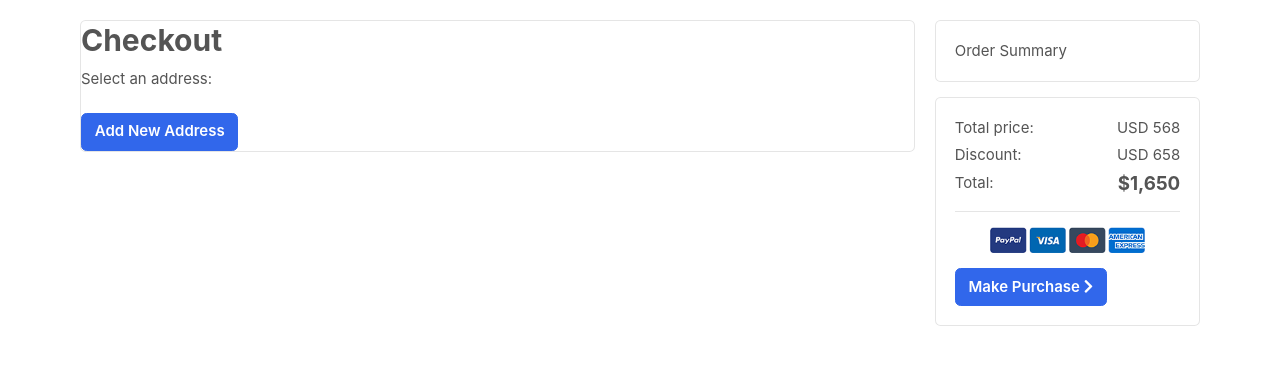
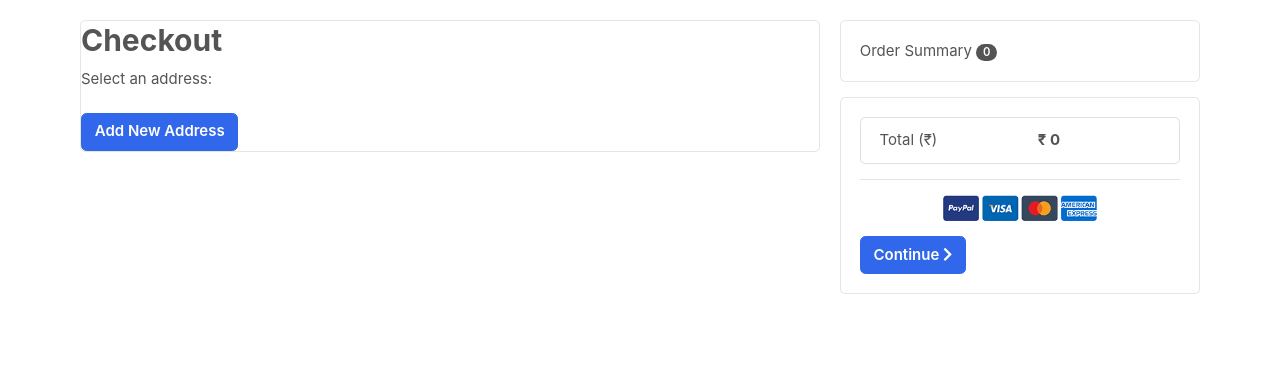
Before and after one commit to Sameer1295/Clothify-Ecommerce-Django, a Django app: page /accounts/checkout/ in a window 1280 px wide. Shown: the part 79-444 px from the top of the page. Run offline with Django 4.2, Linux system fonts and the light colour scheme; the visitor is signed in with stand-in values (Sample User, id 1); some libraries are stand-ins or nearby versions; some web fonts are replaced.

Commit message:
implemented checkout page and profile page

```diff
--- a/accounts/models.py
+++ b/accounts/models.py
@@ -62,7 +62,7 @@ class Cart(BaseModel):
                 size_variant_price = cart_item.size_variant.price
                 price.append(size_variant_price)
         print(price)
-        return sum(price)
+        return 1000
 
     def __str__(self) -> str:
         return 'Cart - '+str(self.user)
--- a/accounts/urls.py
+++ b/accounts/urls.py
@@ -1,5 +1,5 @@
 from django.urls import path
-from accounts.views import add_address, cart, checkout, login_page,register_page, activate_email
+from accounts.views import add_address, cart, checkout, login_page, profile,register_page, activate_email
 
 urlpatterns = [
    path('login/' , login_page , name="login" ),
@@ -8,4 +8,5 @@ urlpatterns = [
    path('cart/',cart,name='cart'),
    path('checkout/',checkout,name='checkout'),
    path('add-address/',add_address,name='add_address'),
+   path('profile/', profile, name='profile'),
 ]
--- a/accounts/views.py
+++ b/accounts/views.py
@@ -76,8 +76,10 @@ def cart(request):
 def checkout(request):
     cart_items = CartItems.objects.filter(cart__user=request.user, cart__is_paid=False)
     user_addresses = Address.objects.filter(user=request.user)
+    cart = Cart.objects.filter(user=request.user)
+    total_amount = sum(cart_item.get_product_price() for cart_item in cart_items)
 
-    context = {'user_addresses': user_addresses,'cart_items': cart_items}
+    context = {'user_addresses': user_addresses,'cart_items': cart_items,'total_amount': total_amount}
     return render(request,'accounts/checkout.html' , context)
 
 def remove_from_cart(request, cart_item_uid):
@@ -114,3 +116,11 @@ def add_address(request):
         return JsonResponse({'success': True})
 
     return HttpResponseRedirect(request.path_info)
+
+
+def profile(request):
+    user_profile = Profile.objects.get(user=request.user)
+    context = {
+        'user_profile': user_profile,
+    }
+    return render(request, 'accounts/profile.html', context)
--- a/templates/accounts/address_form.html
+++ b/templates/accounts/address_form.html
@@ -27,7 +27,7 @@
           <div class="form-group">
             <input
               type="text"
-              name="{{ form.contact_name.name }}"
+              name="contact_name"
               class="form-control"
               placeholder="Contact Name"
             />
@@ -36,14 +36,14 @@
           <div class="form-group">
             <input
               type="text"
-              name="{{ form.contact_number.name }}"
+              name="contact_number"
               class="form-control"
               placeholder="Contact Number"
             />
           </div>
 
           <div class="form-group">
-            <select name="{{ form.address_type.name }}" class="form-control">
+            <select name="address_type" class="form-control">
               <option value="" selected disabled>Select Address Type</option>
               <option value="home">Home</option>
               <option value="work">Work</option>
@@ -53,7 +53,7 @@
           <div class="form-group">
             <input
               type="text"
-              name="{{ form.street_address.name }}"
+              name="street_address"
               class="form-control"
               placeholder="Street Address"
             />
@@ -62,7 +62,7 @@
           <div class="form-group">
             <input
               type="text"
-              name="{{ form.pincode.name }}"
+              name="pincode"
               class="form-control"
               placeholder="Pincode"
             />
@@ -71,7 +71,7 @@
           <div class="form-group">
             <input
               type="text"
-              name="{{ form.city.name }}"
+              name="city"
               class="form-control"
               placeholder="City"
             />
@@ -80,7 +80,7 @@
           <div class="form-group">
             <input
               type="text"
-              name="{{ form.state.name }}"
+              name="state"
               class="form-control"
               placeholder="State"
             />
@@ -89,7 +89,7 @@
           <div class="form-group">
             <input
               type="text"
-              name="{{ form.landmark.name }}"
+              name="landmark"
               class="form-control"
               placeholder="Landmark (Optional)"
             />
--- a/templates/accounts/cart.html
+++ b/templates/accounts/cart.html
@@ -154,7 +154,11 @@
             <p class="text-center mb-3">
               <img src="images/misc/payments.png" height="26" />
             </p>
-            <a href="#" id="make-purchase" class="btn btn-primary">
+            <a
+              href="{% url 'checkout' %}"
+              id="make-purchase"
+              class="btn btn-primary"
+            >
               Make Purchase <i class="fa fa-chevron-right"></i>
             </a>
           </div>
--- a/templates/accounts/checkout.html
+++ b/templates/accounts/checkout.html
@@ -3,7 +3,7 @@
 <section class="section-content padding-y">
   <div class="container">
     <div class="row">
-      <main class="col-md-9 checkout-card">
+      <main class="col-md-8 checkout-card">
         <div class="card">
           <div class="checkout">
             <h2>Checkout</h2>
@@ -48,32 +48,58 @@
         </div>
       </main>
       <!-- col.// -->
-      <aside class="col-md-3">
+      <aside class="col-md-4">
         <div class="card mb-3">
-          <div class="card-body">Order Summary</div>
+          <div class="card-body">
+            Order Summary
+            <span class="badge badge-secondary badge-pill"
+              >{{ cart_items.count }}</span
+            >
+          </div>
           <!-- card-body.// -->
         </div>
         <!-- card .// -->
         <div class="card">
           <div class="card-body">
-            <dl class="dlist-align">
-              <dt>Total price:</dt>
-              <dd class="text-right">USD 568</dd>
-            </dl>
-            <dl class="dlist-align">
-              <dt>Discount:</dt>
-              <dd class="text-right">USD 658</dd>
-            </dl>
-            <dl class="dlist-align">
-              <dt>Total:</dt>
-              <dd class="text-right h5"><strong>$1,650</strong></dd>
-            </dl>
+            <ul class="list-group mb-3">
+              {% for cart_item in cart_items %}
+              <li
+                class="list-group-item d-flex justify-content-between lh-condensed"
+              >
+                <div>
+                  <h6 class="my-0">{{ cart_item.product.product_name }}</h6>
+                  {% comment %}
+                  <small class="text-muted"
+                    >{{ cart_item.product.product_desription }}</small
+                  >
+                  {% endcomment %}
+                </div>
+                <span class="text-muted"
+                  >₹ {{cart_item.get_product_price }}</span
+                >
+              </li>
+              {% endfor %} {% comment %}
+              <li
+                class="list-group-item d-flex justify-content-between bg-light"
+              >
+                <div class="text-success">
+                  <h6 class="my-0">Promo code</h6>
+                  <small>EXAMPLECODE</small>
+                </div>
+                <span class="text-success">-$5</span>
+              </li>
+              {% endcomment %}
+              <li class="list-group-item d-flex justify-content-between">
+                <span>Total (₹)</span>
+                <strong>₹ {{ total_amount }}</strong>
+              </li>
+            </ul>
             <hr />
             <p class="text-center mb-3">
               <img src="images/misc/payments.png" height="26" />
             </p>
             <a href="#" id="make-purchase" class="btn btn-primary">
-              Make Purchase <i class="fa fa-chevron-right"></i>
+              Continue <i class="fa fa-chevron-right"></i>
             </a>
           </div>
           <!-- card-body.// -->
@@ -110,6 +136,8 @@
               if (response.success) {
                   // Handle success, e.g., close the modal and update the UI
                   $('#addAddressModal').modal('hide');
+                  alert('Address added');
+                  location.reload();
                   // You may want to update the UI to display the newly added address.
               } else {
                   // Handle errors if needed
--- a/templates/base/base.html
+++ b/templates/base/base.html
@@ -126,7 +126,11 @@
                     class="dropdown-menu dropdown-menu-right"
                     style="max-width: 100px"
                   >
-                    <li><a class="dropdown-item" href="#">Profile</a></li>
+                    <li>
+                      <a class="dropdown-item" href="{% url 'profile' %}"
+                        >Profile</a
+                      >
+                    </li>
                     <li><a class="dropdown-item" href="#">Logout </a></li>
                   </ul>
                   <div class="text">
```
Also changed, not shown: templates/accounts/profile.html (added, +23 -0 lines).
